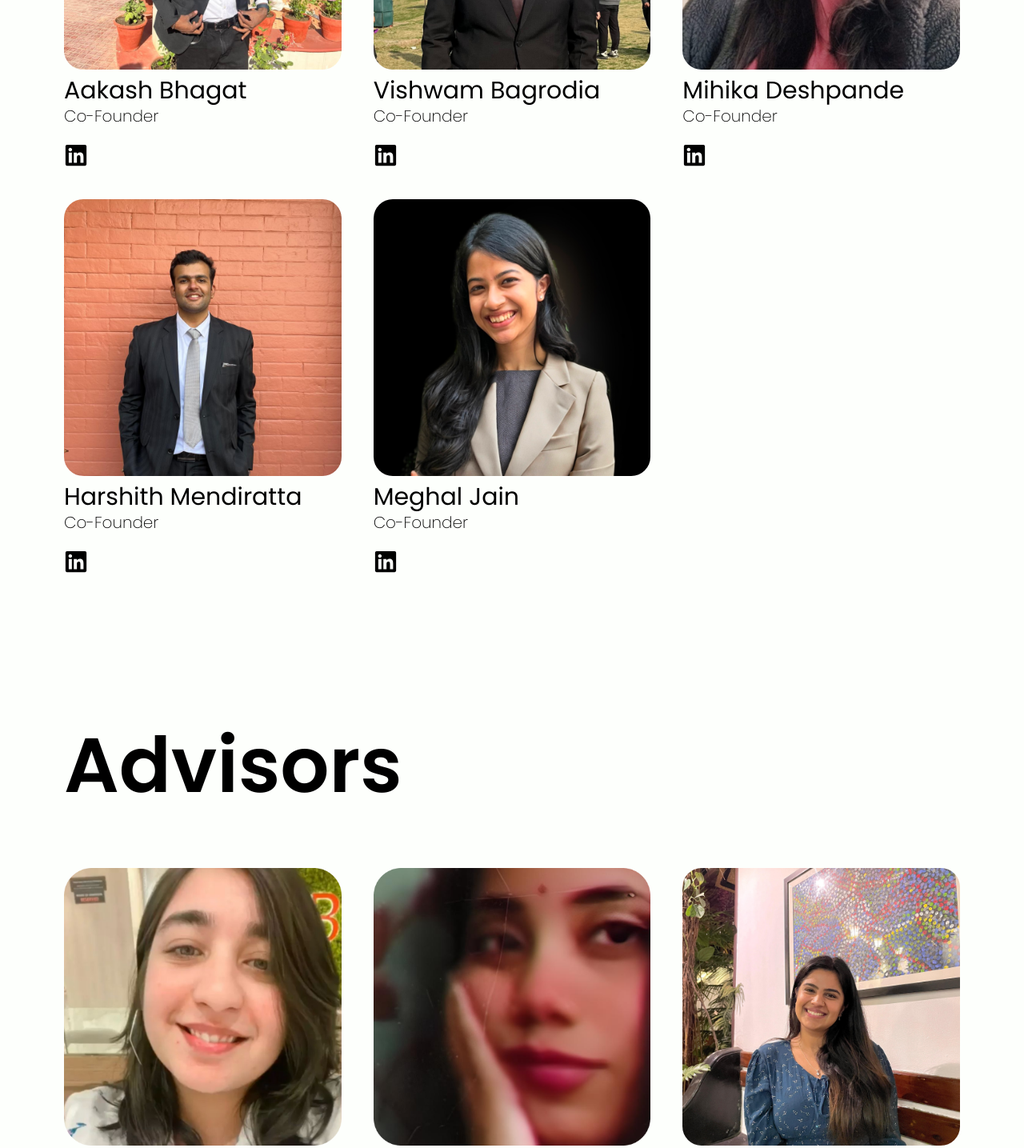
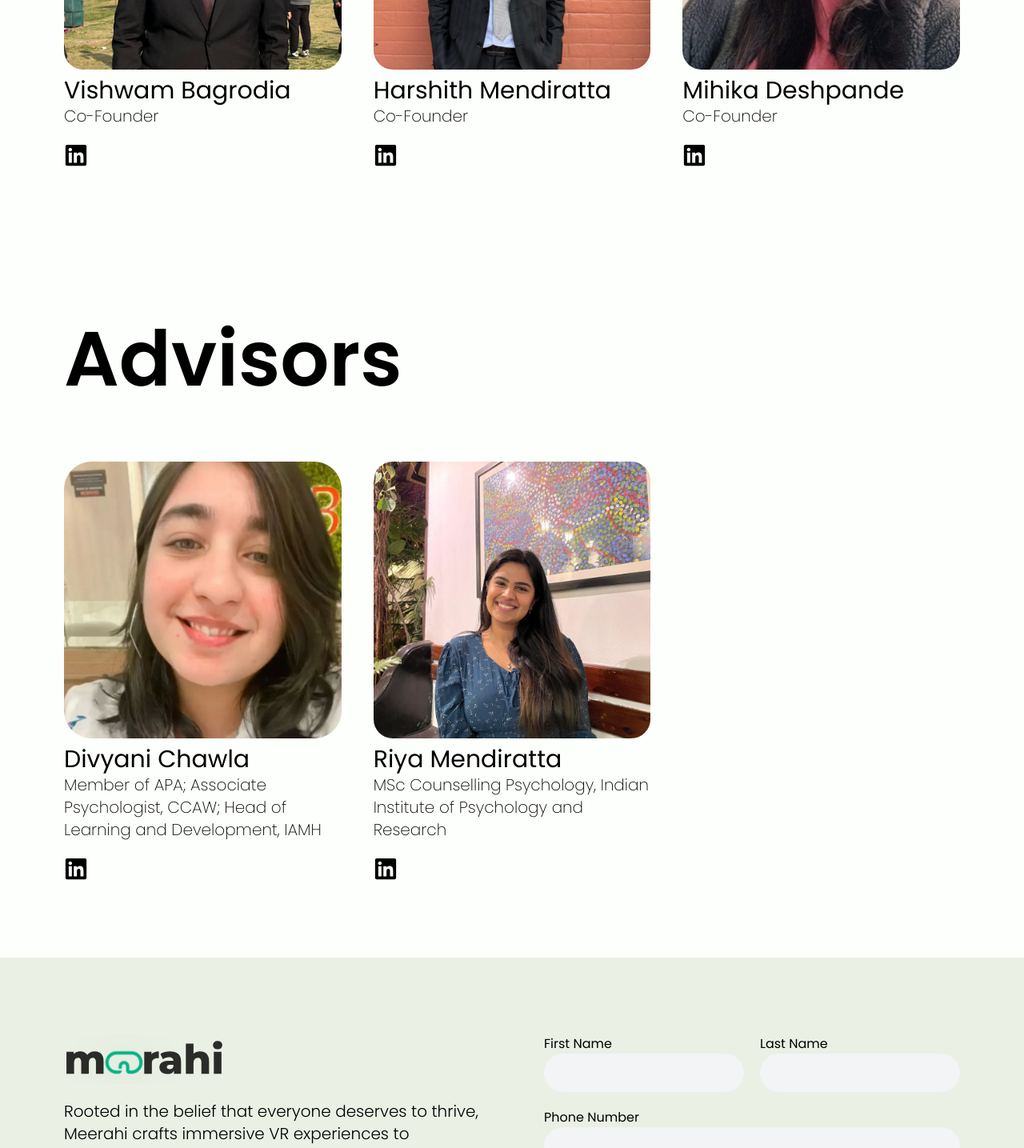
Before and after one commit to Ka1Thakkar/meerahi-vr, a Next.js app: page /about-us in a window 1280 px wide. Shown: the part 1540-2975 px from the top of the page at 80% size. Built offline with nearby package versions, Linux system fonts and the light colour scheme; a web font is replaced by a local one.

Commit message:
changed founders and backed by

```diff
--- a/app/about-us/components/data/advisors.ts
+++ b/app/about-us/components/data/advisors.ts
@@ -1,27 +1,28 @@
-import Meher from '@/public/Advisors/Meher.png'
-import Riya from '@/public/Advisors/Riya.png'
-import Divyani from '@/public/Advisors/Divyani.png'
+import Meher from "@/public/Advisors/Meher.png";
+import Riya from "@/public/Advisors/Riya.png";
+import Divyani from "@/public/Advisors/Divyani.png";
 
 const Advisors = [
-    {
-        name : 'Divyani Chawla',
-        position : 'Member of APA; Associate Psychologist, CCAW; Head of Learning and Development, IAMH',
-        Linkedin : 'https://www.linkedin.com/in/divyani-chawla-b00271212/',
-        image : Divyani,
-    },
-    {
-        name : 'Meher Malviya',
-        position : 'Partner at Boston Consulting Group',
-        Linkedin : 'https://www.linkedin.com/in/meher-malviya-45a948301',
-        image : Meher,
-    },
-    {
-        name : 'Riya Mendiratta',
-        position : 'MSc Counselling Psychology, Indian Institute of Psychology and Research',
-        Linkedin : 'https://www.linkedin.com/in/riya-mendiratta-r2129/',
-        image : Riya,
-    },
-]
-
+  {
+    name: "Divyani Chawla",
+    position:
+      "Member of APA; Associate Psychologist, CCAW; Head of Learning and Development, IAMH",
+    Linkedin: "https://www.linkedin.com/in/divyani-chawla-b00271212/",
+    image: Divyani,
+  },
+  // {
+  //     name : 'Meher Malviya',
+  //     position : 'Partner at Boston Consulting Group',
+  //     Linkedin : 'https://www.linkedin.com/in/meher-malviya-45a948301',
+  //     image : Meher,
+  // },
+  {
+    name: "Riya Mendiratta",
+    position:
+      "MSc Counselling Psychology, Indian Institute of Psychology and Research",
+    Linkedin: "https://www.linkedin.com/in/riya-mendiratta-r2129/",
+    image: Riya,
+  },
+];
 
 export default Advisors;
--- a/app/about-us/components/data/team.ts
+++ b/app/about-us/components/data/team.ts
@@ -1,40 +1,40 @@
-import Meghal from '@/public/Founders/Meghal.png'
-import Harshith from '@/public/Founders/harshith.png'
-import Vishwam from '@/public/Founders/Vishwam.png'
-import Bhagat from '@/public/Founders/Bhagat.png'
-import Mihika from '@/public/Founders/Mihika.png'
+import Meghal from "@/public/Founders/Meghal.png";
+import Harshith from "@/public/Founders/harshith.png";
+import Vishwam from "@/public/Founders/Vishwam.png";
+import Bhagat from "@/public/Founders/Bhagat.png";
+import Mihika from "@/public/Founders/Mihika.png";
 
 const Team = [
+  // {
+  //     name : 'Aakash Bhagat',
+  //     position : 'Co-Founder',
+  //     Linkedin : 'https://www.linkedin.com/in/aakash-bhagat-17b5ab1b2/',
+  //     image : Bhagat
+  // },
   {
-        name : 'Aakash Bhagat',
-        position : 'Co-Founder',
-        Linkedin : 'https://www.linkedin.com/in/aakash-bhagat-17b5ab1b2/',
-        image : Bhagat
+    name: "Vishwam Bagrodia",
+    position: "Co-Founder",
+    Linkedin: "https://www.linkedin.com/in/vishwam-bagrodia-9a82a9230/",
+    image: Vishwam,
   },
   {
-        name : 'Vishwam Bagrodia',
-        position : 'Co-Founder',
-        Linkedin : 'https://www.linkedin.com/in/vishwam-bagrodia-9a82a9230/',
-        image : Vishwam
+    name: "Harshith Mendiratta",
+    position: "Co-Founder",
+    Linkedin: "https://www.linkedin.com/in/harshit-mendiratta-0458a0230/",
+    image: Harshith,
   },
   {
-        name : 'Mihika Deshpande',
-        position : 'Co-Founder',
-        Linkedin : 'https://www.linkedin.com/in/mihika-deshpande-829481226/',
-        image : Mihika
+    name: "Mihika Deshpande",
+    position: "Co-Founder",
+    Linkedin: "https://www.linkedin.com/in/mihika-deshpande-829481226/",
+    image: Mihika,
   },
-    {
-        name : 'Harshith Mendiratta',
-        position : 'Co-Founder',
-        Linkedin : 'https://www.linkedin.com/in/harshit-mendiratta-0458a0230/',
-        image : Harshith
-    },
-    {
-        name : 'Meghal Jain',
-        position : 'Co-Founder',
-        Linkedin : 'https://www.linkedin.com/in/meghal-jain-273804186/',
-        image : Meghal
-    },
-]
+  // {
+  //     name : 'Meghal Jain',
+  //     position : 'Co-Founder',
+  //     Linkedin : 'https://www.linkedin.com/in/meghal-jain-273804186/',
+  //     image : Meghal
+  // },
+];
 
 export default Team;
--- a/app/components/Timeline.tsx
+++ b/app/components/Timeline.tsx
@@ -1,13 +1,30 @@
-'use client'
+"use client";
 
 import { Josefin_Sans, Philosopher, Poppins } from "next/font/google";
 import Image from "next/image";
-import experience from '@/public/Experience.svg'
+import experience from "@/public/Experience.svg";
 import { useRef } from "react";
 import { useInView, motion } from "framer-motion";
 
-const headingFont = Poppins({subsets:['latin'], weight:['700', '400','100','200','300','500','600','700','800','900']})
-const subheadingFont = Poppins({subsets: ['latin'], weight:['100','200','300','500','600','700','800','900']})
+const headingFont = Poppins({
+  subsets: ["latin"],
+  weight: [
+    "700",
+    "400",
+    "100",
+    "200",
+    "300",
+    "500",
+    "600",
+    "700",
+    "800",
+    "900",
+  ],
+});
+const subheadingFont = Poppins({
+  subsets: ["latin"],
+  weight: ["100", "200", "300", "500", "600", "700", "800", "900"],
+});
 
 const Experience = () => {
   return (
@@ -18,31 +35,37 @@ const Experience = () => {
         </p>
         {/* <div className="w-[5%] h-[2px] bg-[#5BB483] rounded-full"></div> */}
       </div>
-            <div className='pt-2 px-10 sm:px-20 2xl:px-40'>
-                <h1 className='xl:text-7xl text-4xl font-semibold'>
+      <div className="pt-2 px-10 sm:px-20 2xl:px-40">
+        <h1 className="xl:text-7xl text-4xl font-semibold">
           The Timeline for Upcoming Initiaves
         </h1>
-                <p className='lg:text-2xl text-lg pt-5 font-extralight'>
-                    Meerahi bloomed in December 2023, fueled by a vision for accessible mental well-being. Since then, we've been busy gathering insights, crafting solutions, and testing prototypes. Buckle up - exciting developments, including the launch of our first product, Vasara, are on the horizon in April 2024!
+        <p className="lg:text-2xl text-lg pt-5 font-extralight">
+          Meerahi bloomed in December 2023, fueled by a vision for accessible
+          mental well-being. Since then, we've been busy gathering insights,
+          crafting solutions, and testing prototypes. Buckle up - exciting
+          developments, including the launch of our first product, Vasara, are
+          on the horizon in April 2025!
         </p>
       </div>
       <Timeline />
     </section>
   );
-}
+};
 
 export default Experience;
-
 
 const Timeline = () => {
   return (
     <div className={" relative w-full min-h-screen text-black"}>
-            <div style={{left : `calc(50vw - 2.5px)`}} className="absolute min-h-[90%] w-[5px] bg-[#5DA399]/10 top-[5%] rounded-full hidden lg:flex"></div>
+      <div
+        style={{ left: `calc(50vw - 2.5px)` }}
+        className="absolute min-h-[90%] w-[5px] bg-[#5DA399]/10 top-[5%] rounded-full hidden lg:flex"
+      ></div>
       <div className="py-32 flex flex-col gap-y-20 px-10 sm:px-20 2xl:px-40">
         {timelineEvents.map((event, i) => {
           return (
             <div className="w-full h-fit" key={i}>
-                            {i%2 === 0 ? (
+              {i % 2 === 0 ? (
                 <div className="lg:grid lg:grid-cols-2">
                   <div className="hidden lg:flex"></div>
                   <TimelineElement i={i} />
@@ -54,28 +77,46 @@ const Timeline = () => {
                 </div>
               )}
             </div>
-                    )
+          );
         })}
       </div>
     </div>
   );
+};
+
+interface TimelineElementProps {
+  i: number;
 }
 
-interface TimelineElementProps {
-    i : number,
+const TimelineElement = ({ i }: TimelineElementProps) => {
+  const headingRef = useRef<HTMLDivElement>(null);
+  const isInView = useInView(headingRef, {
+    margin: "0px -100px 100px 0px",
+    once: true,
+  });
+  return (
+    <motion.div
+      ref={headingRef}
+      style={{
+        transform: isInView ? "none" : "translateY(150px)",
+        opacity: isInView ? 1 : 0,
+        transition: "all 0.9s cubic-bezier(0.17, 0.55, 0.55, 1) 0.3s",
+      }}
+      className={
+        i % 2 === 0
+          ? "flex gap-5 lg:ml-[-25px] z-10"
+          : "flex gap-5 lg:flex-row-reverse lg:mr-[-25px] z-10 lg:text-right"
       }
-
-const TimelineElement = ({i} : TimelineElementProps) => {
-    const headingRef = useRef<HTMLDivElement>(null)
-    const isInView = useInView(headingRef, {
-        margin : "0px -100px 100px 0px",
-        once : true
-    })
-    return (
-        <motion.div ref={headingRef} style={{transform : isInView ? 'none' : 'translateY(150px)', opacity : isInView ? 1 : 0, transition: "all 0.9s cubic-bezier(0.17, 0.55, 0.55, 1) 0.3s"}} className={i%2 === 0 ? "flex gap-5 lg:ml-[-25px] z-10" : "flex gap-5 lg:flex-row-reverse lg:mr-[-25px] z-10 lg:text-right"}>
+    >
       <div className="lg:w-[50px] w-[25px] h-[25px] lg:h-[50px] bg-[#5BB483] rounded-full hidden lg:flex"></div>
       <div className="lg:w-9/12">
-                <div className={i%2 === 0 ? "flex gap-2 items-center" : "flex gap-2 lg:flex-row-reverse items-center"}>
+        <div
+          className={
+            i % 2 === 0
+              ? "flex gap-2 items-center"
+              : "flex gap-2 lg:flex-row-reverse items-center"
+          }
+        >
           <p className="text-lg text-[#5BB483]">{timelineEvents[i].date}</p>
           {/* <div className="h-[2px] w-[50px] rounded-full bg-[#5BB483]"></div> */}
         </div>
@@ -88,37 +129,43 @@ const TimelineElement = ({i} : TimelineElementProps) => {
       </div>
     </motion.div>
   );
-}
+};
 
 const timelineEvents = [
   {
-        date : 'December, 2023',
-        event : 'Idea of Meerahi born.',
-        description : "From a shared dream of mental balance for all, Meerahi bloomed, offering VR tools for a calmer tomorrow."
+    date: "December, 2023",
+    event: "Idea of Meerahi born.",
+    description:
+      "From a shared dream of mental balance for all, Meerahi bloomed, offering VR tools for a calmer tomorrow.",
   },
   {
-        date : 'January, 2024',
-        event : 'Started reaching out to experts, conducting market analysis and working on prototype.',
-        description : "January unfolded like a blooming flower, each day brimming with knowledge. We devoured research, poured our hearts into crafting the first prototype – a seed taking root in fertile ground. "
+    date: "January, 2024",
+    event:
+      "Started reaching out to experts, conducting market analysis and working on prototype.",
+    description:
+      "January unfolded like a blooming flower, each day brimming with knowledge. We devoured research, poured our hearts into crafting the first prototype – a seed taking root in fertile ground. ",
   },
   {
-        date : 'February, 2024',
-        event : 'Started alpha testing of our proof of concept and basic prototype.',
-        description : "February became a whirlwind of progress. Our alpha test bloomed with success, and the Hult Prize at BITS Pilani, a sweet fruit borne from our dedication."
+    date: "February, 2024",
+    event: "Started alpha testing of our proof of concept and basic prototype.",
+    description:
+      "February became a whirlwind of progress. Our alpha test bloomed with success, and the Hult Prize at BITS Pilani, a sweet fruit borne from our dedication.",
   },
   {
-        date : '28 February, 2024',
-        event : 'Won HULT PRIZE Regionals',
-        description : ""
+    date: "28 February, 2024",
+    event: "Won HULT PRIZE Regionals",
+    description: "",
   },
   {
-        date : 'March, 2024',
-        event : 'Take our idea to the public and launch our website',
-        description : "Spring whispered its arrival, and with it, a yearning to share Meerahi's promise with the world. Launching our website in March felt like a deep, cleansing breath – a moment of calm confidence, unveiling the world we were building."
+    date: "March, 2024",
+    event: "Take our idea to the public and launch our website",
+    description:
+      "Spring whispered its arrival, and with it, a yearning to share Meerahi's promise with the world. Launching our website in March felt like a deep, cleansing breath – a moment of calm confidence, unveiling the world we were building.",
   },
   {
-        date : 'June 2024',
-        event : 'Expected roll out of our first product- Vasara',
-        description : "And then came June, a vibrant tapestry woven with possibilities. The release of Vasara, our first step on this meaningful journey, marked a new dawn. From that December spark to the hope-filled horizon of April, Meerahi's story is one of purpose, milestones, and a collective belief in the incredible path ahead. Here's to the calming embrace of a future filled with well-being!"
+    date: "June 2025",
+    event: "Expected roll out of our first product- Vasara",
+    description:
+      "And then came June, a vibrant tapestry woven with possibilities. The release of Vasara, our first step on this meaningful journey, marked a new dawn. From that December spark to the hope-filled horizon of April, Meerahi's story is one of purpose, milestones, and a collective belief in the incredible path ahead. Here's to the calming embrace of a future filled with well-being!",
   },
-]
+];
```
Also changed, not shown: app/components/data/backers.js (+16 -16 lines). Lines whose indentation alone changed are shown as unchanged.
